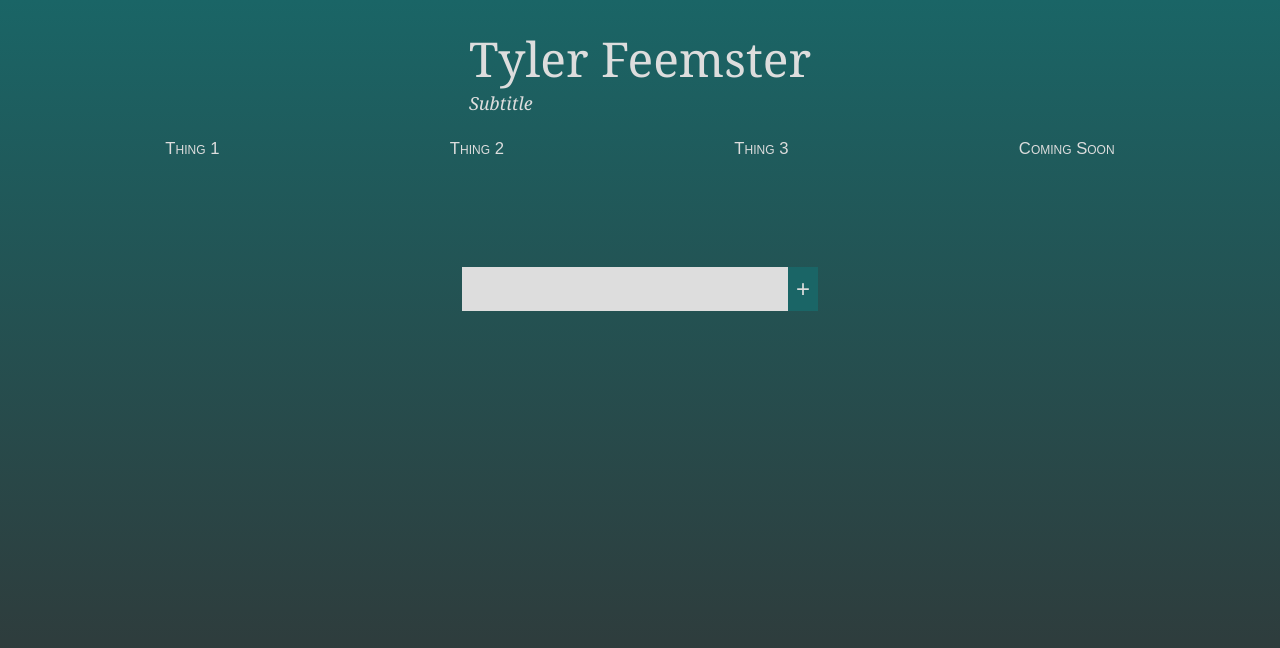
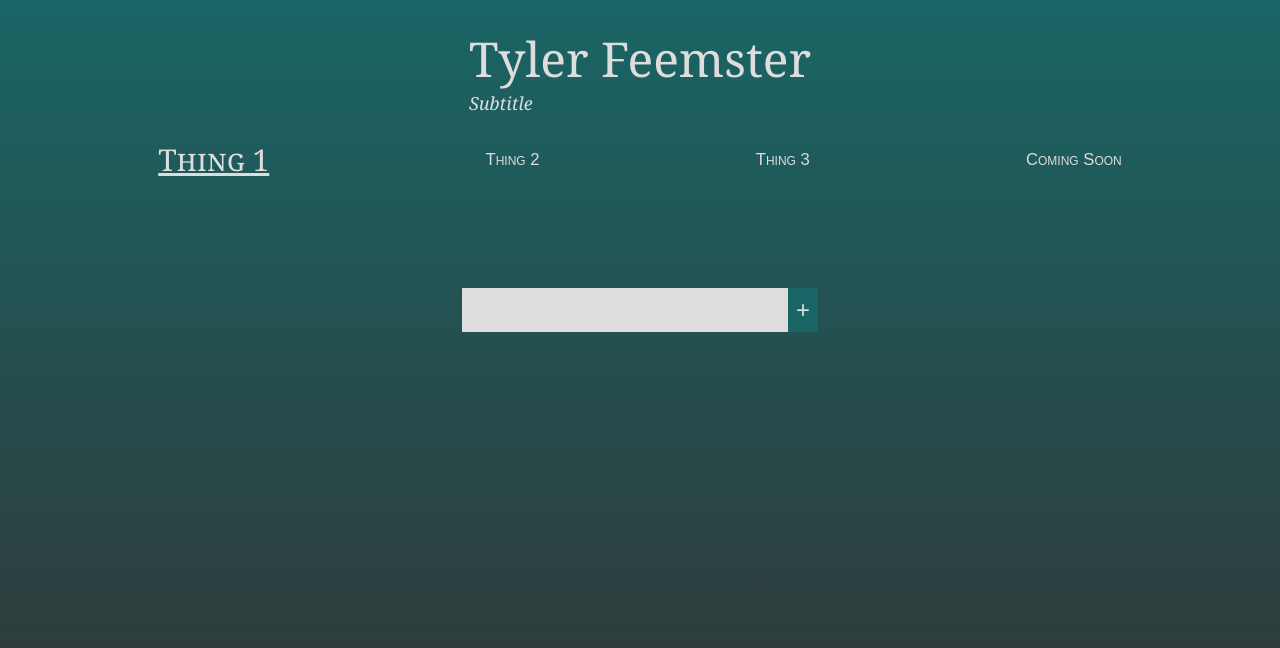
Before and after one commit to TylerFeemster/TylerFeemster.github.io, a plain HTML site: page index.html in a window 1280 px wide. Drawn offline with Linux system fonts and the light colour scheme.

Commit message:
checking mutlifile

```diff
--- a/index.html
+++ b/index.html
@@ -3,8 +3,8 @@
   <head>
     <meta charset="UTF-8" />
     <meta name="viewport" content="width=device-width, initial-scale=1.0" />
-    <link rel="stylesheet" href="./style.css" />
-    <title>Personal Website</title>
+    <link rel="stylesheet" href="./styles/style.css" />
+    <title>Tyler Feemster</title>
   </head>
   <body>
     <header class="main-header">
@@ -13,9 +13,9 @@
         <h2>Subtitle</h2>
       </div>
       <div class="header-links">
-        <button class="link-button">
+        <a class="link-button" href="./html/nothingness.html">
           <h3>Thing 1</h3>
-        </button>
+        </a>
         <button class="link-button">
           <h3>Thing 2</h3>
         </button>
@@ -29,11 +29,10 @@
     </header>
 
     <form name="todo-form">
-      <input type="text" class="todo-input" name="task"/>
+      <input type="text" class="todo-input" name="task" />
       <button class="todo-button" type="submit">+</button>
     </form>
-    <div class="todo-container">
-    </div>
+    <div class="todo-container"></div>
   </body>
   <script src="./app.js"></script>
 </html>
```
Also changed, not shown: html/nothingness.html (added, +11 -0 lines), styles/style.css (renamed from style.css).
